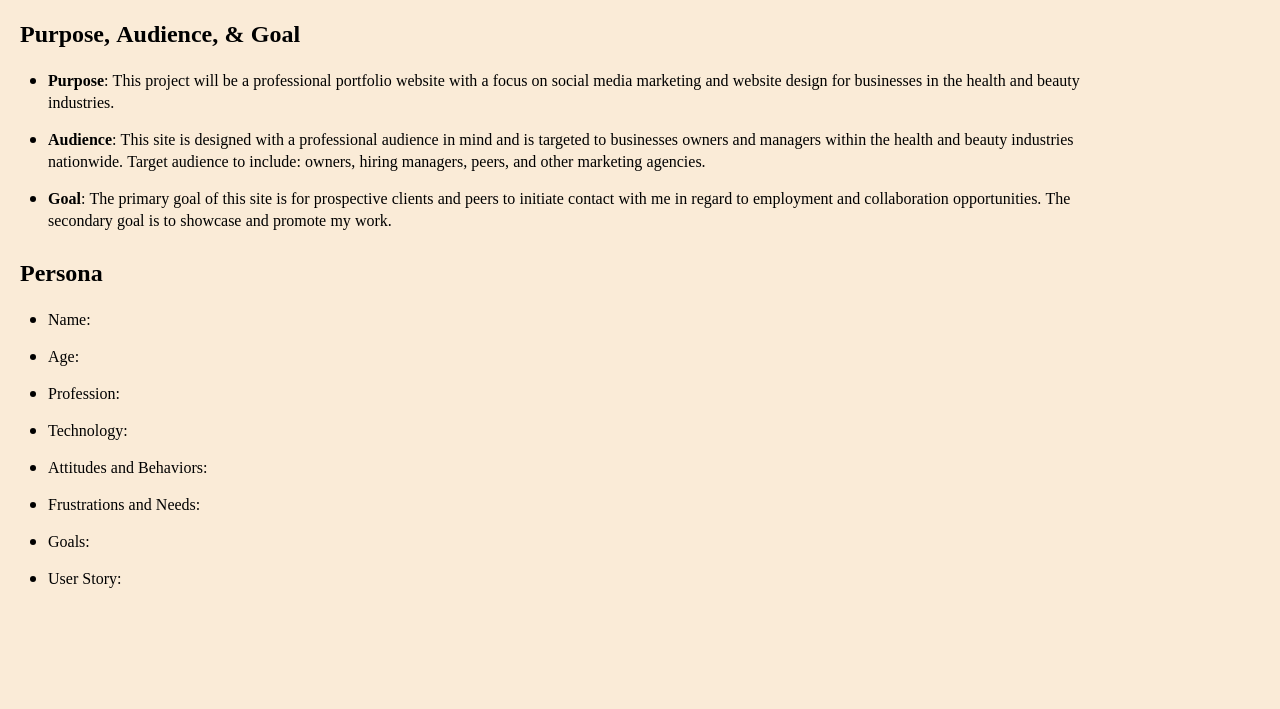
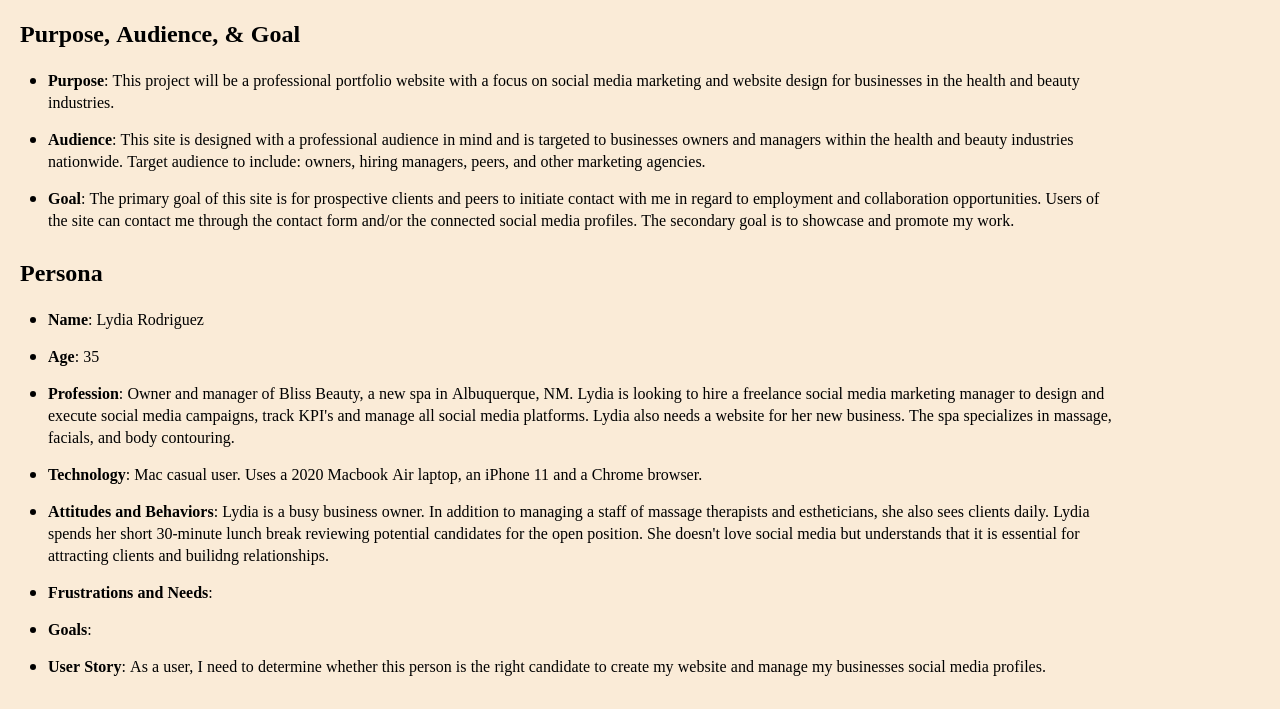
Before and after one commit to bmeza1/pwp-brandi, a plain HTML site: page public_html/documentation/milestone-1.html in a window 1280 px wide. Shown: the part 91-800 px from the top of the page. Drawn offline with Linux system fonts and the light colour scheme.

Commit message:
updated html doc

```diff
--- a/public_html/documentation/milestone-1.html
+++ b/public_html/documentation/milestone-1.html
@@ -4,32 +4,32 @@
 <head>
     <meta charset="UTF-8">
     <link rel="stylesheet" href="milestone-1-style.css" type="text/css" />
-    <title>PWP Milestone 1</title>
+    <title>PWP Milestone One</title>
 </head>
 
     <body>
-        <h1>PWP Milestone 1</h1>
+        <h1>PWP Milestone One</h1>
 
         <p>
-        <h2>Purpose, Audience, & Goal</h2>
+            <h2>Purpose, Audience, & Goal</h2>
             <ul>
                 <li> <strong>Purpose</strong>: This project will be a professional portfolio website with a focus on social media marketing and website design for businesses in the health and beauty industries. </li>
                 <li> <strong>Audience</strong>: This site is designed with a professional audience in mind and is targeted to businesses owners and managers within the health and beauty industries nationwide. Target audience to include: owners, hiring managers, peers, and other marketing agencies.  </li>
-                <li> <strong>Goal</strong>: The primary goal of this site is for prospective clients and peers to initiate contact with me in regard to employment and collaboration opportunities. The secondary goal is to showcase and promote my work. </li>
+                <li> <strong>Goal</strong>: The primary goal of this site is for prospective clients and peers to initiate contact with me in regard to employment and collaboration opportunities. Users of the site can contact me through the contact form and/or the connected social media profiles. The secondary goal is to showcase and promote my work. </li>
             </ul>
         </p>
 
         <p>
-        <h2>Persona</h2>
+             <h2>Persona</h2>
             <ul>
-                <li>Name: </li>
-                <li>Age: </li>
-                <li>Profession: </li>
-                <li>Technology: </li>
-                <li>Attitudes and Behaviors: </li>
-                <li>Frustrations and Needs: </li>
-                <li>Goals: </li>
-                <li>User Story: </li>
+                <li><strong>Name</strong>: Lydia Rodriguez </li>
+                <li><strong>Age</strong>: 35 </li>
+                <li><strong>Profession</strong>: Owner and manager of Bliss Beauty, a new spa in Albuquerque, NM. Lydia is looking to hire a freelance social media marketing manager to design and execute social media campaigns, track KPI's and manage all social media platforms. Lydia also needs a website for her new business. The spa specializes in massage, facials, and body contouring. </li>
+                <li><strong>Technology</strong>: Mac casual user. Uses a 2020 Macbook Air laptop, an iPhone 11 and a Chrome browser. </li>
+                <li><strong>Attitudes and Behaviors</strong>: Lydia is a busy business owner. In addition to managing a staff of massage therapists and estheticians, she also sees clients daily. Lydia spends her short 30-minute lunch break reviewing potential candidates for the open position. She doesn't love social media but understands that it is essential for attracting clients and builidng relationships. </li>
+                <li><strong>Frustrations and Needs</strong>: </li>
+                <li><strong>Goals</strong>: </li>
+                <li><strong>User Story</strong>: As a user, I need to determine whether this person is the right candidate to create my website and manage my businesses social media profiles.</li>
             </ul>
         </p>
 
```
